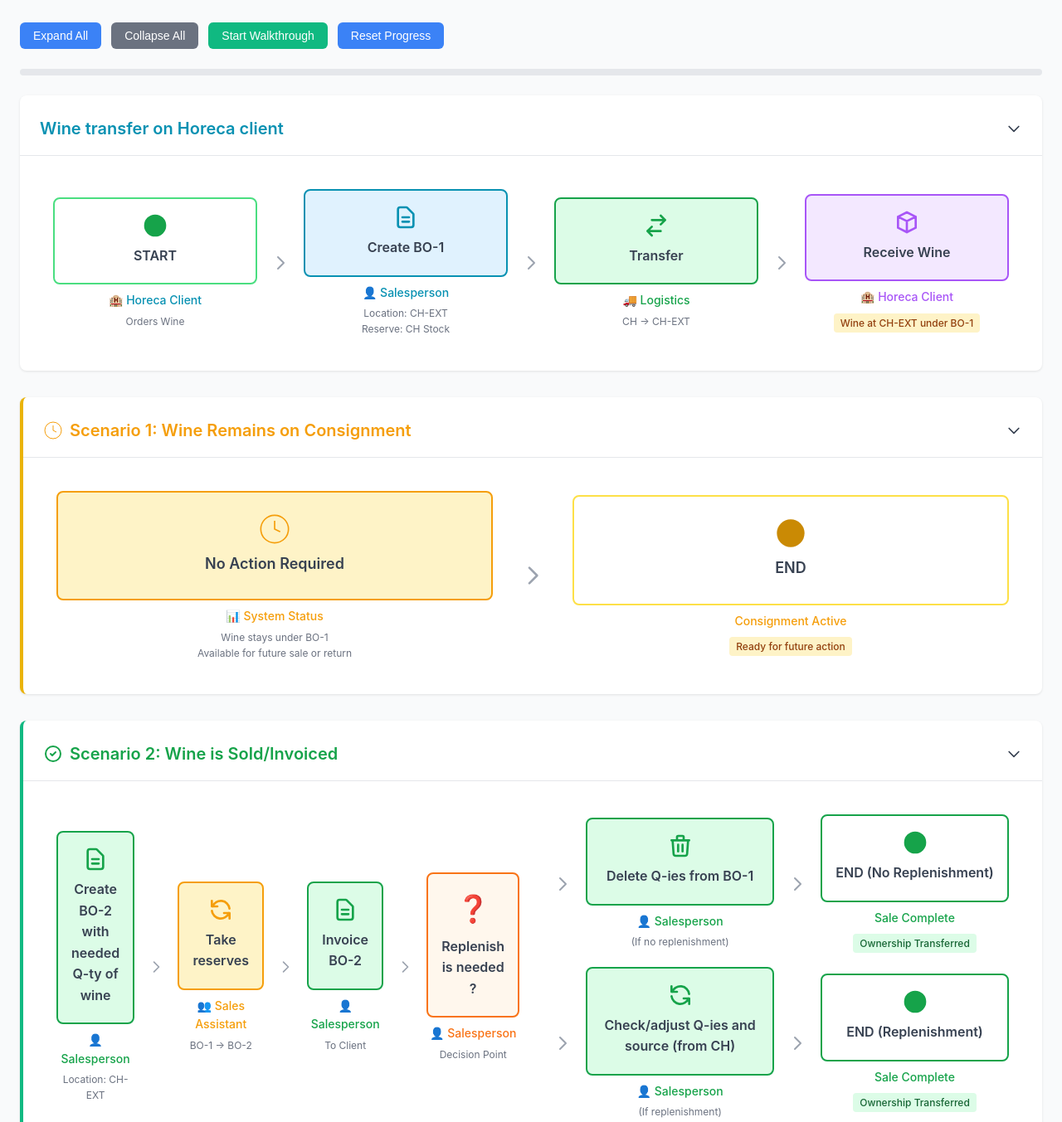
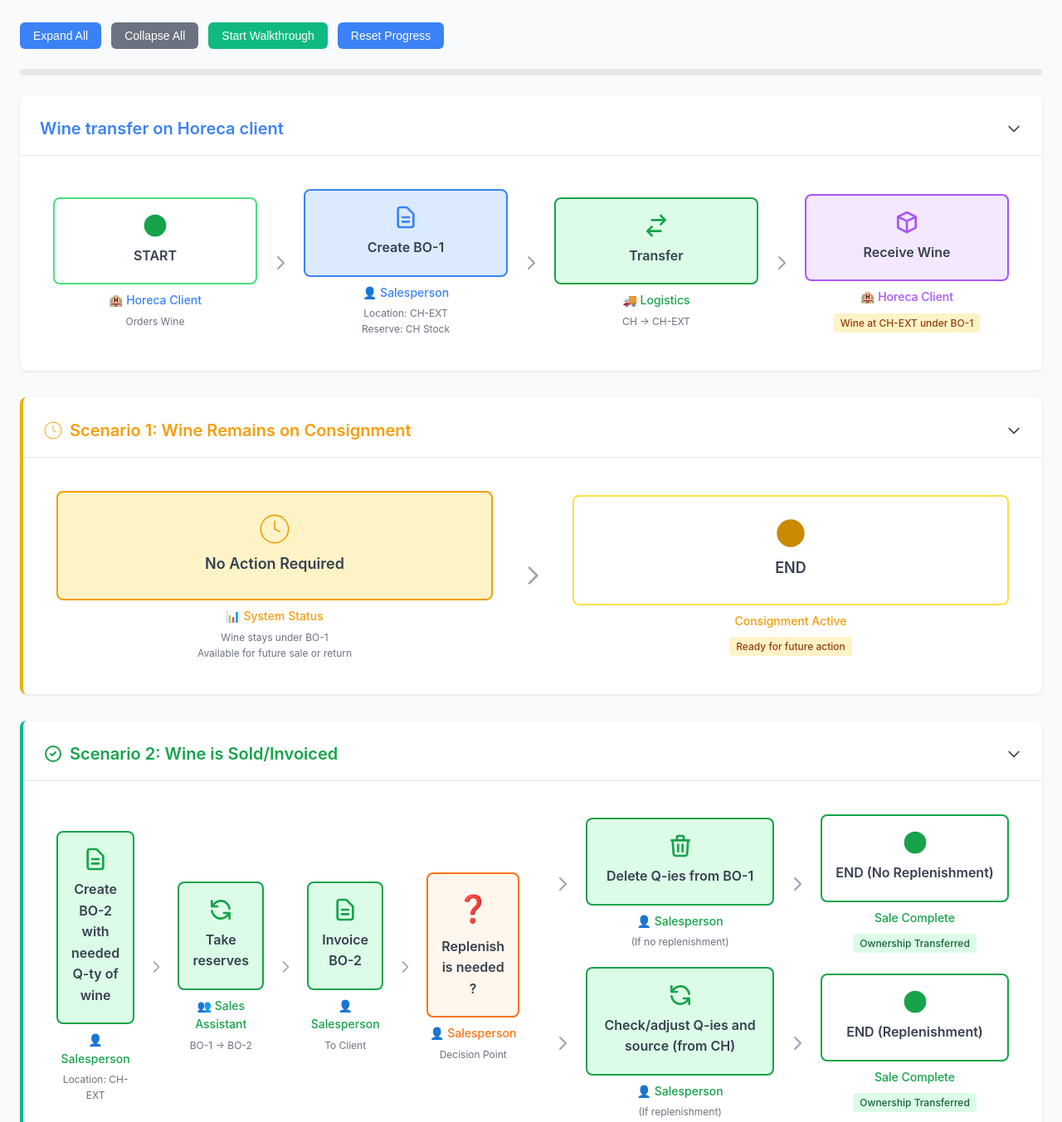
Before and after one commit to bohdanmolochnikov/CHEXT, a plain HTML site: page index.html in a window 1280 px wide. Shown: the part 80-1433 px from the top of the page at 83% size. Drawn offline with Linux system fonts and the light colour scheme.

Commit message:
Add files via upload

```diff
--- a/styles.css
+++ b/styles.css
@@ -265,20 +265,33 @@ body {
   }
 }
 
-/* Color schemes */
-/* Update green scheme colors to match GitHub */
+/* Color schemes - CORRECTED */
 .blue-scheme .step-box {
-  background-color: #e0f2fe;
-  border-color: #0891b2;
+  background-color: #dbeafe;
+  border-color: #3b82f6;
 }
 .blue-scheme .step-icon {
-  color: #0891b2;
+  color: #3b82f6;
 }
 .blue-scheme .step-role {
-  color: #0891b2;
+  color: #3b82f6;
 }
 .blue-scheme .card-title {
-  color: #0891b2;
+  color: #3b82f6;
+}
+
+.yellow-scheme .step-box {
+  background-color: #fef3c7;
+  border-color: #f59e0b;
+}
+.yellow-scheme .step-icon {
+  color: #f59e0b;
+}
+.yellow-scheme .step-role {
+  color: #f59e0b;
+}
+.yellow-scheme .card-title {
+  color: #f59e0b;
 }
 
 .green-scheme .step-box {
@@ -293,20 +306,6 @@ body {
 }
 .green-scheme .card-title {
   color: #16a34a;
-}
-
-.yellow-scheme .step-box {
-  background-color: #fef3c7;
-  border-color: #f59e0b;
-}
-.yellow-scheme .step-icon {
-  color: #f59e0b;
-}
-.yellow-scheme .step-role {
-  color: #f59e0b;
-}
-.yellow-scheme .card-title {
-  color: #f59e0b;
 }
 
 .purple-scheme .step-box {
```
